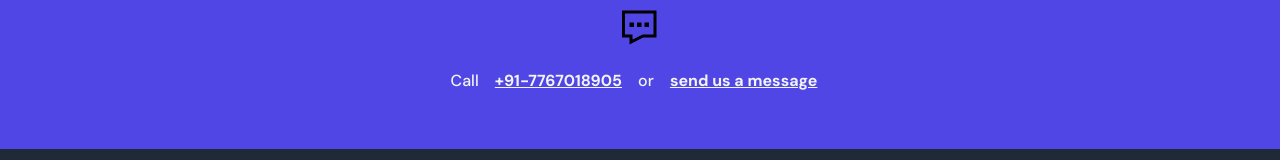
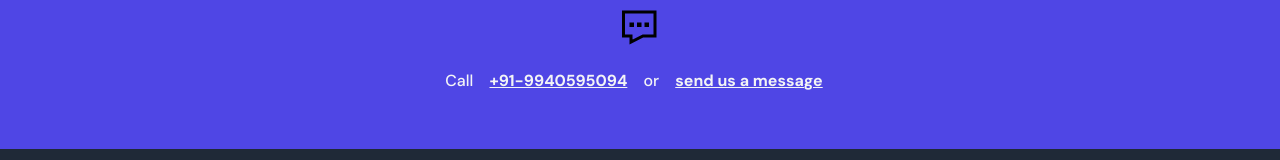
Before and after one commit to dmitritruf/childhood-cary, a React (Create React App) app: page / in a window 1280 px wide. Shown: the part 2533-2693 px from the top of the page. Built offline with nearby package versions, Linux system fonts and the light colour scheme.

Commit message:
updated contact in Cta.js file

```diff
--- a/src/Components/Cta.js
+++ b/src/Components/Cta.js
@@ -16,9 +16,9 @@ const Cta = () => {
         </div>
         <p className="text-base leading-normal font-medium text-gray-100 px-4">
           Call{" "}
-          <a href="tel:7767018905">
+          <a href="tel:9940595094">
             <strong className="px-3 hover:text-yellow-300 underline decoration-1">
-              +91-7767018905
+              +91-9940595094
             </strong>{" "}
           </a>{" "}
           or{" "}
```
